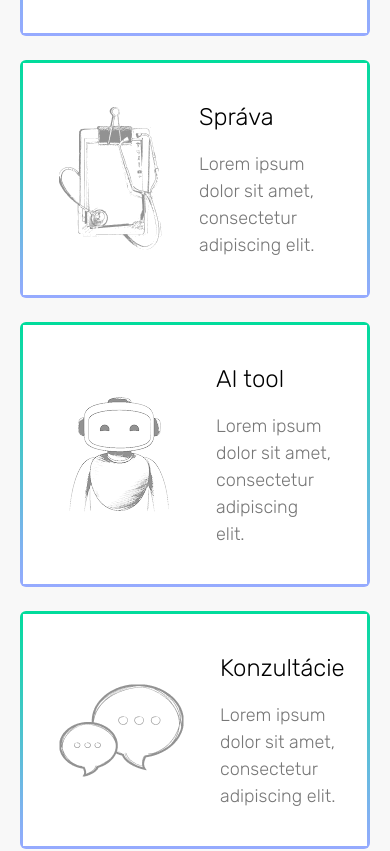
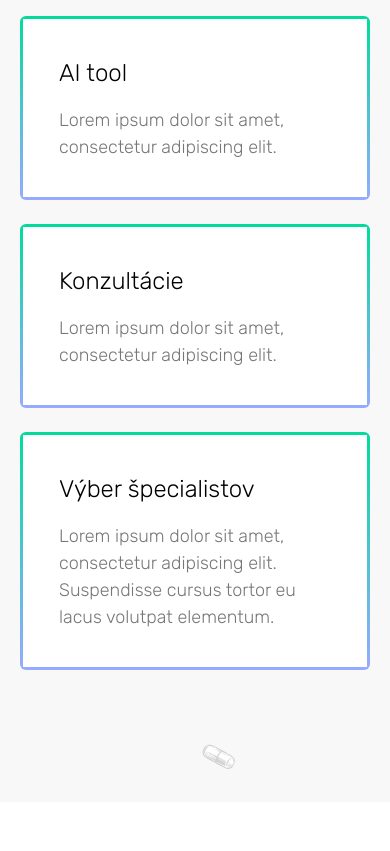
Before and after one commit to Sperthix/Onlima, a website built with Vite: page index.html in a window 390 px wide. Shown: the part 3130-3981 px from the top of the page. Built offline with nearby package versions, Linux system fonts and the light colour scheme; what tailwindcss-animated would draw is missing.

Commit message:
fix: removed pics for mobile screens

```diff
--- a/index.html
+++ b/index.html
@@ -135,7 +135,7 @@
         <div class="grid-cards">
           <div class="card-function" style="grid-area: A;">
             <div class="card-function-inner">
-              <img src="src/assets/function-help.png" alt="Okamžitá pomoc" />
+              <img src="src/assets/function-help.png" alt="Okamžitá pomoc" class="max-sm:hidden"/>
               <div class="flex flex-col items-start">
                 <h3 class="mb-4">Okamžitá pomoc</h3>
                 <p class="text-start">Lorem ipsum dolor sit amet, consectetur adipiscing elit. Suspendisse cursus tortor eu lacus volutpat elementum.</p>
@@ -144,7 +144,7 @@
           </div>
           <div class="card-function" style="grid-area: B;">
             <div class="card-function-inner">
-              <img src="src/assets/function-message.png" alt="Správa" />
+              <img src="src/assets/function-message.png" alt="Správa" class="max-sm:hidden"/>
               <div class="flex flex-col items-start">
                 <h3 class="mb-4">Správa</h3>
                 <p class="text-start">Lorem ipsum dolor sit amet, consectetur adipiscing elit.</p>
@@ -153,7 +153,7 @@
           </div>
           <div class="card-function" style="grid-area: C;">
             <div class="card-function-inner">
-              <img src="src/assets/function-ai.png" alt="AI tool" />
+              <img src="src/assets/function-ai.png" alt="AI tool" class="max-sm:hidden"/>
               <div class="flex flex-col items-start justify-start">
                 <h3 class="mb-4">AI tool</h3>
                 <p class="text-start">Lorem ipsum dolor sit amet, consectetur adipiscing elit.</p>
@@ -162,7 +162,7 @@
           </div>
           <div class="card-function" style="grid-area: D;">
             <div class="card-function-inner">
-              <img src="src/assets/function-consult.png" alt="Konzultácie" />
+              <img src="src/assets/function-consult.png" alt="Konzultácie" class="max-sm:hidden"/>
               <div class="flex flex-col items-start">
                 <h3 class="mb-4">Konzultácie</h3>
                 <p class="text-start">Lorem ipsum dolor sit amet, consectetur adipiscing elit.</p>
@@ -171,7 +171,7 @@
           </div>
           <div class="card-function" style="grid-area: E;">
             <div class="card-function-inner">
-              <img src="src/assets/function-specialist.png" alt="Výber špecialistov" />
+              <img src="src/assets/function-specialist.png" alt="Výber špecialistov" class="max-sm:hidden"/>
               <div class="flex flex-col items-start">
                 <h3 class="mb-4">Výber špecialistov</h3>
                 <p class="text-start">Lorem ipsum dolor sit amet, consectetur adipiscing elit. Suspendisse cursus tortor eu lacus volutpat elementum.</p>
```
